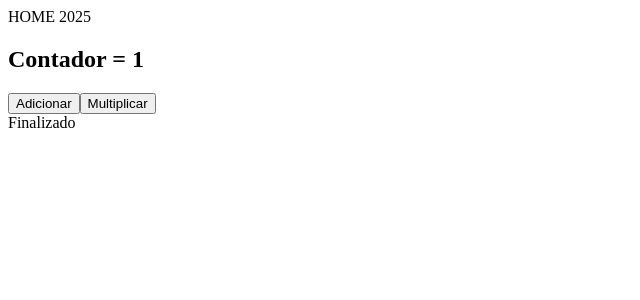
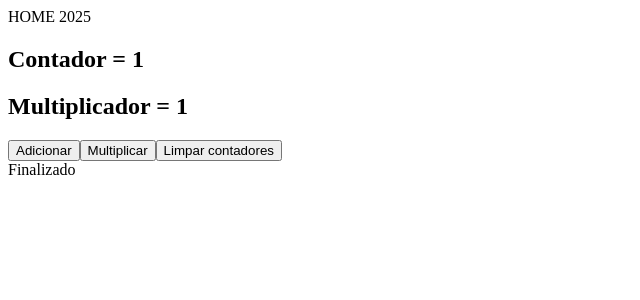
Before and after one commit to RayldoAzevedo/ideia-unica, a Next.js app: page / in a window 1280 px wide. Shown: the top 300 px of the page, without its empty margins (0-640 px from the left). Built offline with nearby package versions, Linux system fonts and the light colour scheme.

Commit message:
campos limpar e multiplicar adicionados

```diff
--- a/pages/index.js
+++ b/pages/index.js
@@ -10,19 +10,25 @@ function Home(){
 
 function Contador(){
     const [contador, setContador] = useState(1);
-    const [Multiplicar, setMultiplicar] = useState(1);
+    const [multiplicar, setMultiplicar] = useState(1);
 
     function addContador(){
         setContador(contador +1);
     }
     function mutiplicador(){
-        setMultiplicar(mutiplicador*contador);
+        setMultiplicar(multiplicar * contador);
+    }
+    function limpardados(){
+        setContador(1);
+        setMultiplicar(1);
     }
     return(
         <div>
             <h2>Contador = {contador}</h2>
+            <h2>Multiplicador = {multiplicar}</h2>
             <button type="button" onClick={addContador}>Adicionar</button>
             <button type='button' onClick={mutiplicador}>Multiplicar</button>
+            <button type='button' onClick={limpardados}>Limpar contadores</button>
         </div>
     )
 }
```
